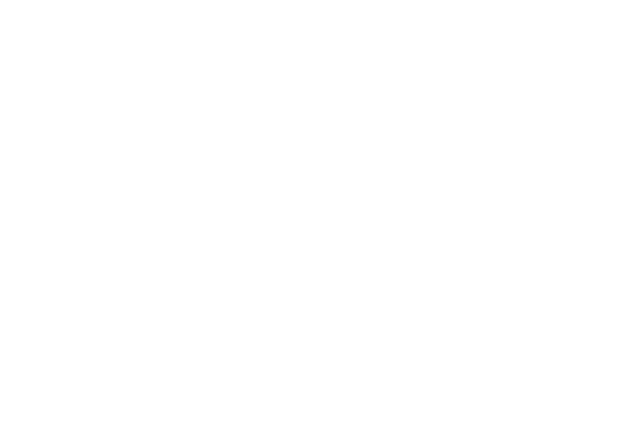
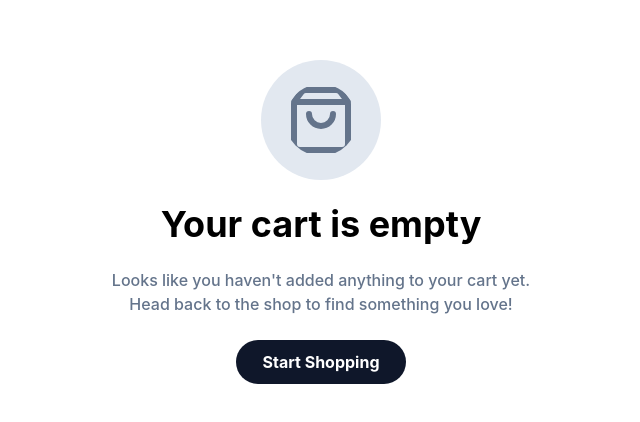
Before and after one commit to DevAbdulkadir/Deep-Store, a React (Vite) app: page /cart in a window 1280 px wide. Shown: the part 166-588 px from the top of the page, without its empty margins (319-959 px from the left). Built offline with nearby package versions, Linux system fonts and the light colour scheme.

Commit message:
cart feature added and ready for integration.

```diff
--- a/package.json
+++ b/package.json
@@ -11,6 +11,7 @@
   },
   "dependencies": {
     "@tailwindcss/vite": "^4.3.3",
+    "lucide-react": "^1.31.0",
     "react": "^19.2.8",
     "react-dom": "^19.2.8",
     "react-router": "^7.18.2"
--- /dev/null
+++ b/src/context/CartContext.jsx
@@ -0,0 +1,110 @@
+import { createContext, useContext, useEffect, useState } from "react";
+import storage from "../services/storage";
+import { mockCurrentUser } from "./auth";
+
+const CartContext = createContext();
+
+export default function CartProvider({ children }) {
+
+    const currentUser = mockCurrentUser;
+
+    // Cart
+    const [cart, setCart] = useState(() => {
+        if (!currentUser) return [];
+
+        return storage.get(`cart_${currentUser.id}`) || [];
+    });
+
+    // Persistence
+    useEffect(() => {
+        if (!currentUser) return;
+
+        storage.set(`cart_${currentUser.id}`, cart);
+    }, [cart, currentUser]);
+
+    const addToCart = (product) => {
+
+        setCart((currentCart) => {
+            const existingItem = currentCart.find(
+                (item) => item.productId === product.id
+            );
+
+            if (existingItem) {
+                return currentCart.map((item) =>
+                    item.productId === product.id
+                        ? {
+                            ...item,
+                            quantity: item.quantity + 1
+                        }
+                        : item
+                );
+            }
+
+            return [
+                ...currentCart,
+                {
+                    productId: product.id,
+                    name: product.name,
+                    price: product.priceCents,
+                    image: product.image,
+                    quantity: 1
+                }
+            ];
+        });
+    };
+
+    const removeFromCart = (productId) => {
+        setCart((currentCart) =>
+            currentCart.filter((item) => item.productId !== productId)
+        );
+    };
+
+    const updateQuantity = (productId, quantity) => {
+        if (quantity < 1) return;
+
+        setCart((currentCart) =>
+            currentCart.map((item) =>
+                item.productId === productId
+                    ? { ...item, quantity }
+                    : item
+            )
+        );
+    };
+
+    const cartItemCount = cart.reduce(
+        (total, item) => total + item.quantity,
+        0
+    );
+
+    const subtotal = cart.reduce(
+        (total, item) => total + item.price * item.quantity,
+        0
+    );
+
+    const shipping = subtotal > 0 ? 70 : 0;
+
+    const total = subtotal + shipping;
+
+
+    return (
+        <CartContext.Provider
+            value={{
+                cart,
+                addToCart,
+                removeFromCart,
+                updateQuantity,
+                cartItemCount,
+                subtotal,
+                shipping,
+                total,
+            }}
+        >
+            {children}
+        </CartContext.Provider>
+    )
+}
+
+// export default CartProvider;
+export function useCart() {
+    return useContext(CartContext);
+}
--- /dev/null
+++ b/src/context/auth.js
@@ -0,0 +1,5 @@
+export const mockCurrentUser = {
+  id: 123,
+  name: "Abdulkadir",
+  email: "example@gmail.com",
+};
--- a/src/main.jsx
+++ b/src/main.jsx
@@ -3,11 +3,14 @@
 import { BrowserRouter } from 'react-router'
 import './index.css'
 import App from './App.jsx'
+import CartProvider from './context/CartContext.jsx'
 
 createRoot(document.getElementById('root')).render(
   <StrictMode>
     <BrowserRouter>
-      <App />
+      <CartProvider>
+        <App />
+      </CartProvider>
     </BrowserRouter>
   </StrictMode>,
 )
--- a/src/pages/cart/Cart.jsx
+++ b/src/pages/cart/Cart.jsx
@@ -1,10 +1,22 @@
+import CartDeails from "./CartDeails";
+import EmptyCart from "./EmptyCart";
+import { useCart } from "../../context/CartContext";
+
 
 function Cart() {
+
+    const {cart, addToCart} = useCart();
+
     return (
-        <div>
+        <>
+            {cart.length === 0 ? <EmptyCart />
+            :<CartDeails
+                cart={cart}
+                addToCart={addToCart}
+            />}
+        </>
 
-        </div>
     )
 }
 
-export default Cart
+export default Cart;
--- /dev/null
+++ b/src/pages/cart/CartCard.jsx
@@ -0,0 +1,37 @@
+import { Plus, Minus, Trash } from 'lucide-react';
+import { useCart } from '../../context/CartContext';
+
+function CartCard({id, name, price, image, quantity}) {
+
+
+    const {removeFromCart, updateQuantity } = useCart();
+
+    return (
+        <div className='w-[95%] flex flex-col items-center mx-auto p-5 rounded-2xl shadow-[0_8px_16px_-3px_rgba(0,0,0,0.03)] hover:shadow-[0_8px_16px_-3px_rgba(0,0,0,0.08)] md:flex-row'>
+            <div className='w-full md:w-[15%] h-35 md:h-30 rounded-2xl m-auto bg-cover bg-center' style={{ backgroundImage: `url(${image})` }}></div>
+            <div className='w-full flex flex-col justify-between md:w-[75%]'>
+            <div className="w-full mx-auto my-6 md:mt-0 flex justify-between">
+                <p className='text-muted-foreground'>
+                    <h4 className='font-bold text-foreground text-xl'>{name}</h4>
+                    Fre standard shipping
+                </p>
+                <h3 className='font-bold text-xl text-ring'>{`$${price}`}</h3>
+            </div>
+            <div className='w-full m-auto flex justify-between items-center'>
+                <div className="flex py-1 px-3 bg-input rounded-xl">
+                    <Minus onClick={() => updateQuantity(id, quantity - 1)} size={24} color="black" className='cursor-pointer hover:bg-ring rounded px-1' />
+                    <span className='mx-6 font-bold'>{quantity}</span>
+                    <Plus onClick={() => updateQuantity(id, quantity + 1)} size={24} color="black" className='cursor-pointer hover:bg-ring rounded px-1'/>
+                </div>
+                <div onClick={() => removeFromCart(id)} className='flex text-destructive font-bold cursor-pointer'>
+                    <Trash />
+                    <span>Remove</span>
+                </div>
+            </div>
+            </div>
+
+        </div>
+    )
+}
+
+export default CartCard
--- /dev/null
+++ b/src/pages/cart/CartDeails.jsx
@@ -0,0 +1,34 @@
+import CartCard from "./CartCard"
+import Checkout from "./Checkout"
+import { useCart } from '../../context/CartContext';
+
+function CartDeails() {
+
+    const {cart} = useCart();
+
+    return (
+        <div>
+            <h1 className='font-bold text-4xl my-12 text-foreground ml-8'>Shopping Cart</h1>
+            <div className="flex flex-col lg:flex-row">
+                <div className="lg:w-[65%]">
+                    {cart.map((item) => (
+                        <CartCard
+                            key={item.id}
+                            id={item.productId}
+                            image={item.image}
+                            name={item.name}
+                            price={item.price}
+                            quantity={item.quantity}
+                        />
+                    ))}
+                </div>
+                <div className="lg:w-[30%]">
+                    <Checkout />
+                </div>
+            </div>
+
+        </div>
+    )
+}
+
+export default CartDeails;
--- /dev/null
+++ b/src/pages/cart/Checkout.jsx
@@ -0,0 +1,39 @@
+import { ArrowRight } from "lucide-react";
+import { useCart } from "../../context/CartContext";
+import { Link } from "react-router";
+
+function Checkout() {
+    const { subtotal, shipping, total } = useCart();
+
+    return (
+        <div className="w-[95%] flex flex-col gap-4 my-8 mx-auto bg-foreground text-accent-foreground p-8 rounded-2xl lg:my-0">
+            <h3 className="text-2xl font-bold">Order Summary</h3>
+            <div className="flex justify-between font-bold">
+                <p className="text-input">Subtotal </p>
+                <span>${`${subtotal}`}</span>
+            </div>
+            <div className="flex justify-between font-bold">
+                <p className="text-input">Shipping</p>
+                <span>${`${shipping}`}</span>
+            </div>
+            <div className="flex justify-between font-bold">
+                <p className="text-input">Estimamted Tax </p>
+                <span>$54.75</span>
+            </div>
+            <hr className="text-input my-3" />
+            <div className="flex justify-between font-bold text-2xl">
+                <h3>Total </h3>
+                <span>${`${total}`}</span>
+            </div>
+            <Link></Link>
+            <button className="font-bold mt-3 text-foreground bg-card py-4 rounded-2xl flex justify-center items-center gap-2 cursor-pointer">
+                Checkout <ArrowRight size={18} />
+            </button>
+            <p className="text-center text-muted-foreground">
+                secure checkout powered by local storage
+            </p>
+        </div>
+    );
+}
+
+export default Checkout;
--- /dev/null
+++ b/src/pages/cart/EmptyCart.jsx
@@ -0,0 +1,23 @@
+import { ShoppingBag } from 'lucide-react'
+import { Link } from 'react-router'
+
+
+function EmptyCart() {
+    return (
+        <div className='w-full h-screen flex justify-center items-center'>
+            <div className='w-[90%] text-center'>
+                <ShoppingBag className="m-auto text-muted-foreground bg-input p-6 rounded-full " size={120} />
+                <h1 className='font-bold text-4xl py-6'>Your cart is empty</h1>
+                <p className='font-medium text-muted-foreground'>Looks like you haven't added anything to your cart yet.
+                    <br />
+                    Head back to the shop to find something you love!
+                </p>
+                <Link to="/">
+                    <button className='text-background font-bold cursor-pointer px-6.5 py-2.5 my-6 bg-secondary-foreground rounded-3xl'>Start Shopping</button>
+                </Link>
+            </div>
+        </div>
+    )
+}
+
+export default EmptyCart
--- a/src/services/storage.js
+++ b/src/services/storage.js
@@ -1,3 +1,5 @@
+export const getCartKey = (userId) => `cart_${userId}`;
+
 const storage = {
     get(key) {
         const data = localStorage.getItem(key);
```
Also changed, not shown: 1 other file (tests, documents, lock files or other folders).
